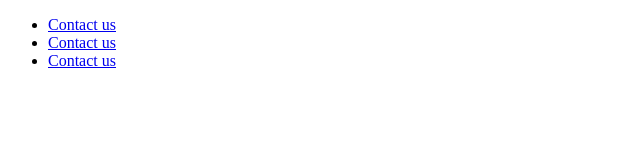
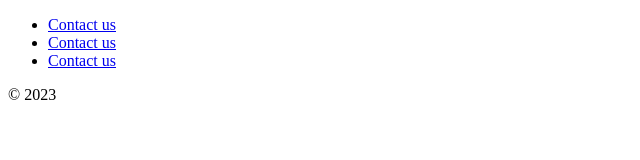
Before and after one commit to jjtomson999/tes, a plain HTML site: page index.html in a window 1280 px wide. Shown: the full height of the page, 0-640 px from the left. Drawn offline with Linux system fonts and the light colour scheme.

Commit message:
add footer header

```diff
--- a/index.html
+++ b/index.html
@@ -20,5 +20,6 @@
 <!-- main -->
 </main>
 
+<footer>&copy; 2023</footer>
 </body>
 </html>
```
